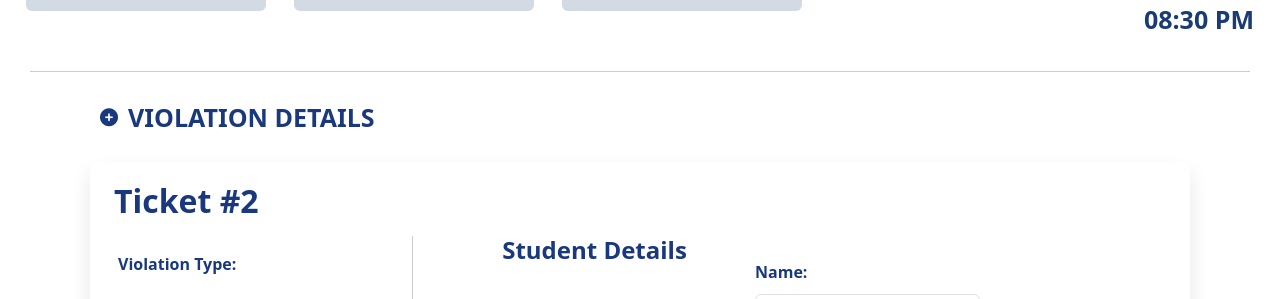
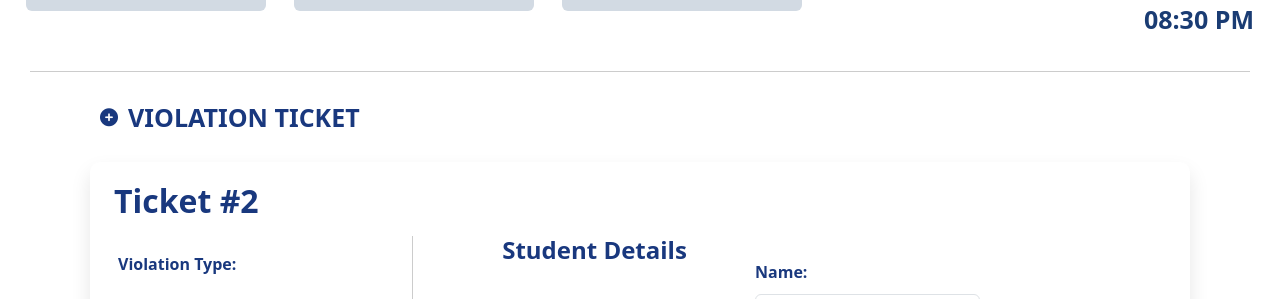
Before and after one commit to kemsk/DockerMS2, a Django app: page /admin/xu-entry-violation/create-ticket in a window 1280 px wide. Shown: the part 209-508 px from the top of the page. Run offline with Django 5.2, Linux system fonts and the light colour scheme; tables that the repository leaves empty hold one stand-in row (values such as "Sample post").

Commit message:
Adjusted models ticket_id -> Integer

```diff
--- a/TS/models.py
+++ b/TS/models.py
@@ -24,10 +24,11 @@ class Violation(models.Model):
 
 
 class Ticket(models.Model):
-    ticket_id = models.AutoField(primary_key=True)
+    ticket_id = models.IntegerField(primary_key=True)
     uniform_violation = models.BooleanField(default=0)
     dress_code_violation = models.BooleanField(default=0)
     id_violation = models.BooleanField(default=0)
+    id_not_claimed_violation = models.BooleanField(default=0)
     ssio_id = models.IntegerField(blank=False)
     id_status = models.IntegerField(default=0)
     ticket_status = models.IntegerField(default=0)
--- a/TS/templates/system/addViolation.html
+++ b/TS/templates/system/addViolation.html
@@ -4,7 +4,7 @@
 <section id="add-violation-content">
   <div class="section-header mb-4">
     <div class="title-section">
-      <i class="fas fa-plus-circle icon"></i><b>VIOLATION DETAILS</b>
+      <i class="fas fa-plus-circle icon"></i><b> VIOLATION TICKET</b>
     </div>
   </div>
 
@@ -16,6 +16,7 @@
       <div class="row mb-3">
         <div class="col-12 d-flex align-items-center ps-4">
           <h2 class="me-3 mb-0"><b>Ticket #{{ ticket_id }}</b></h2>
+          <input type="hidden" id="ticket_id" name="ticket_id" value="{{ ticket_id }}">
         </div>
       </div>
 
@@ -57,7 +58,7 @@
             <input type="text" id="student-name" name="student_name" class="form-control mb-2" placeholder="Student Full Name">
 
             <label for="student-id"><b>Student ID:</b></label>
-            <input type="text" id="student-id" name="student_id" class="form-control mb-3" placeholder="Student No.">
+            <input type="numeric" id="student-id" name="student_id" class="form-control mb-3" placeholder="Student No.">
 
             <div class="d-flex justify-content-end">
               <a href="{% url 'ts:Dashboard' %}" class="btn btn-outline-danger cancel-btn mt-5 me-2">CANCEL</a>
@@ -76,7 +77,7 @@
 
     const formData = new FormData(form);
     const selected = formData.getAll("violation_types");
-    const ticketId = formData.get("ticket_id");
+    const ticketId = formData.get('ticket_id');
     const remarks = formData.get("description");
     const student = formData.get("student_id");
 
@@ -101,7 +102,7 @@
     .then(res => res.json())
     .then(data => {
         if (data.success) {
-            alert("Ticket #{{ ticket.ticket_id }} Submitted!"); window.location.href="{% url 'ts:Dashboard' %}";
+            alert("Ticket #{{ ticket_id }} Submitted!"); window.location.href="{% url 'ts:Dashboard' %}";
         } else {
             alert("Error submitting the ticket.");
         }
--- a/TS/views.py
+++ b/TS/views.py
@@ -54,7 +54,7 @@ def dashboard_view(request):
 def add_violation(request):
     if request.method == "POST":
         try:
-            data = json.loads(request.body)  # parse raw JSON
+            data = json.loads(request.body)
 
             ay_id = AcademicYear.objects.get(active=1)
 
@@ -72,7 +72,8 @@ def add_violation(request):
                 uniform_violation=uniform_violation,
                 dress_code_violation=dress_code_violation,
                 id_violation=id_violation,
-                ssio_id=1,  #CHANGE UPON AD AND USER INTEGRATION
+                id_not_claimed_violation=0,
+                ssio_id=1,
                 id_status=0,
                 ticket_status=0,
                 remarks=remarks,
@@ -84,13 +85,16 @@ def add_violation(request):
                 semester=ay_id.semester,
             )
 
-            return JsonResponse({'message': 'Violation added successfully', 'success':True})
+            return JsonResponse({'message': 'Violation added successfully', 'success': True})
 
         except Exception as e:
             return JsonResponse({'error': str(e)}, status=400)
 
     last_ticket = Ticket.objects.order_by('-ticket_id').first()
-    new_ticket_id = last_ticket.ticket_id + 1
+    if last_ticket:
+        new_ticket_id = last_ticket.ticket_id + 1
+    else:
+        new_ticket_id = 1
 
     violations = Violation.objects.all()
 
```
Also changed, not shown: TS/migrations/0001_initial.py.
